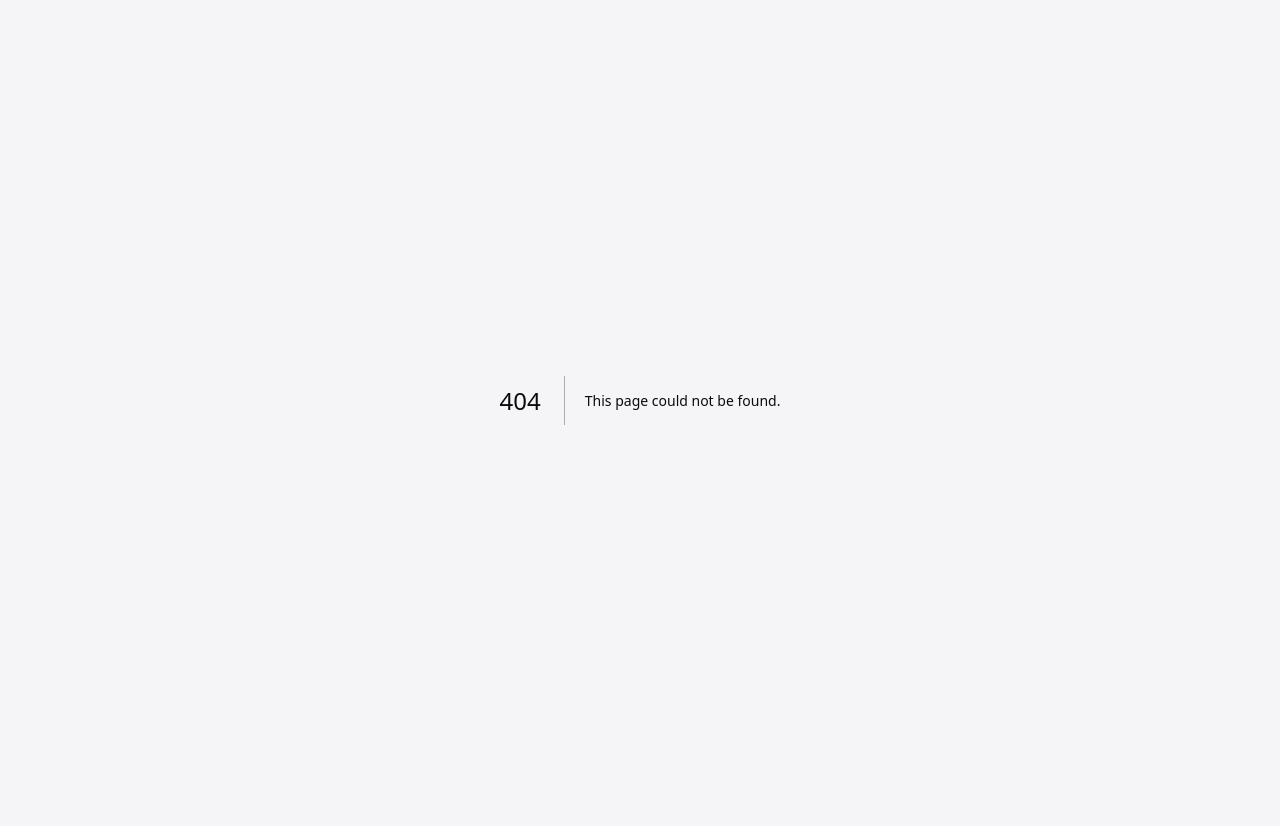
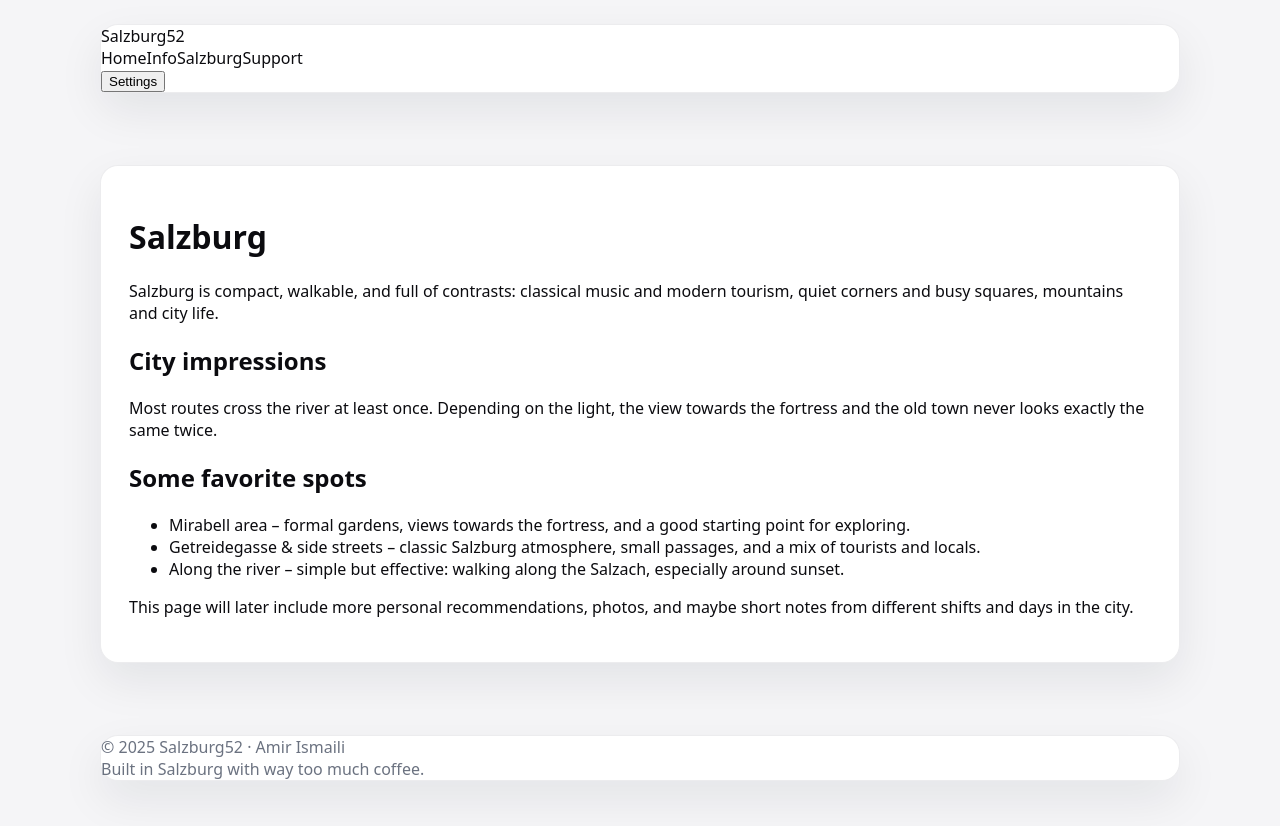
Before and after one commit to luv2loot/salzburg52, a Next.js app: page /en/salzburg in a window 1280 px wide. Before the commit this address had no page. Shown: the top 826 px of the page. Before the commit the page ends 800 px from the top, so only its background shows below. Built offline with nearby package versions, Linux system fonts and the light colour scheme.

Commit message:
Create page.js

```diff
--- /dev/null
+++ b/app/en/salzburg/page.js
@@ -0,0 +1,53 @@
+import Header from "@/components/Header";
+import Footer from "@/components/Footer";
+import Cursor from "@/components/Cursor";
+
+const LANG = "en";
+
+export default function EnSalzburgPage() {
+  return (
+    <>
+      <Cursor />
+      <Header lang={LANG} />
+      <main className="app-shell">
+        <div className="surface" style={{ padding: "1.75rem" }}>
+          <h1>Salzburg</h1>
+          <p>
+            Salzburg is compact, walkable, and full of contrasts: classical
+            music and modern tourism, quiet corners and busy squares, mountains
+            and city life.
+          </p>
+
+          <h2>City impressions</h2>
+          <p>
+            Most routes cross the river at least once. Depending on the light,
+            the view towards the fortress and the old town never looks exactly
+            the same twice.
+          </p>
+
+          <h2>Some favorite spots</h2>
+          <ul>
+            <li>
+              Mirabell area – formal gardens, views towards the fortress, and a
+              good starting point for exploring.
+            </li>
+            <li>
+              Getreidegasse & side streets – classic Salzburg atmosphere, small
+              passages, and a mix of tourists and locals.
+            </li>
+            <li>
+              Along the river – simple but effective: walking along the Salzach,
+              especially around sunset.
+            </li>
+          </ul>
+
+          <p>
+            This page will later include more personal recommendations, photos,
+            and maybe short notes from different shifts and days in the city.
+          </p>
+        </div>
+      </main>
+      <Footer lang={LANG} />
+    </>
+  );
+}
```
